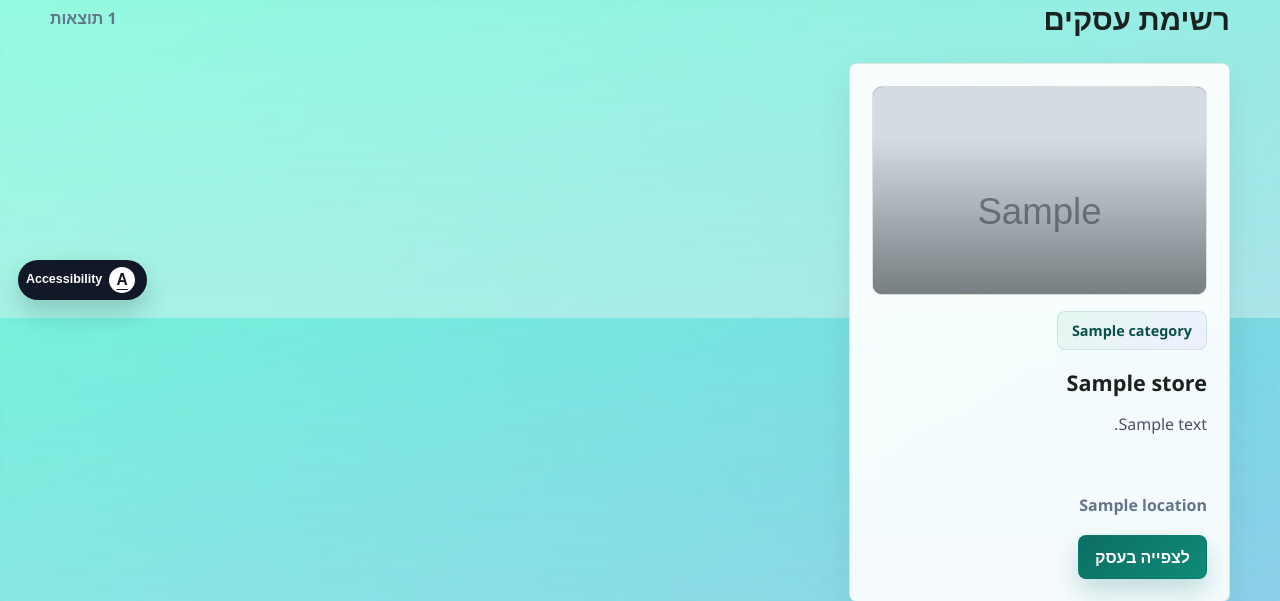
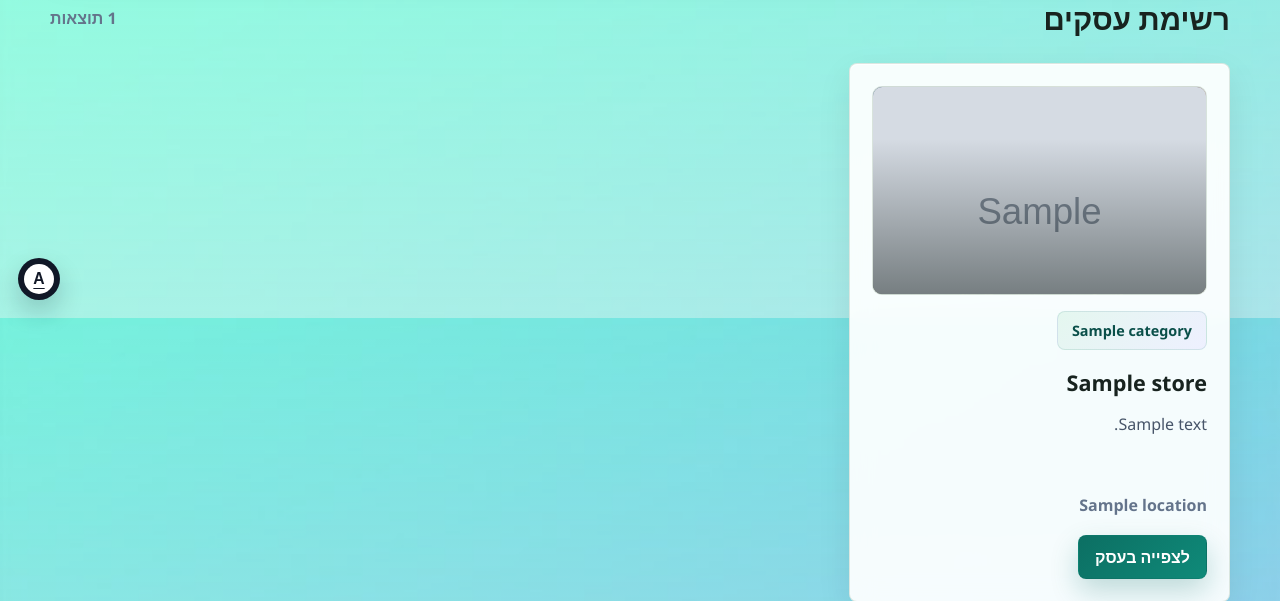
Before and after one commit to hady1012/appointment-app, a Python web app: template templates/pick.html in a window 1280 px wide. Shown: the part 482-1083 px from the top of the page. Run offline with Jinja, Linux system fonts and the light colour scheme; the template is opened without the code that fills it: most values are stand-ins (such as "Sample title", 1, 10 or a date in 2020); grey boxes marked "Sample" are stand-in pictures.

Commit message:
Force fresh UI assets and compact launcher

```diff
--- a/app.py
+++ b/app.py
@@ -35,6 +35,7 @@ OWNER_SESSION_CHECK_INTERVAL = timedelta(minutes=2)
 PERFORMANCE_INDEXES_READY = False
 AVAILABLE_SLOTS_CACHE = {}
 AVAILABLE_SLOTS_CACHE_TTL = 20
+ASSET_VERSION = "20260531-smart-ui-2"
 ALLOWED_IMAGE_EXTENSIONS = {"jpg", "jpeg", "png", "webp"}
 KEEP_IMAGE_PREFIX = "__keep_image_"
 DB_POOL = None
@@ -100,6 +101,11 @@ def get_connection():
 
 def now_local():
     return datetime.now(APP_TIMEZONE).replace(tzinfo=None)
+
+
+@app.context_processor
+def inject_asset_version():
+    return {"asset_version": ASSET_VERSION}
 
 
 EMAIL_PATTERN = re.compile(r"^[A-Z0-9._%+-]+@[A-Z0-9.-]+\.[A-Z]{2,}$", re.IGNORECASE)
--- a/static/js/theme.js
+++ b/static/js/theme.js
@@ -97,7 +97,7 @@
         widget.className = 'accessibility-widget';
         widget.dataset.accessibilityWidget = 'true';
         widget.innerHTML = [
-            '<button type="button" class="accessibility-launcher" data-accessibility-toggle aria-expanded="false" aria-controls="accessibility-panel">',
+            '<button type="button" class="accessibility-launcher" data-accessibility-toggle aria-label="Accessibility menu" title="Accessibility" aria-expanded="false" aria-controls="accessibility-panel">',
             '<span aria-hidden="true">A</span>',
             '<b>Accessibility</b>',
             '</button>',
--- a/static/style.css
+++ b/static/style.css
@@ -2022,24 +2022,37 @@ textarea {
 .accessibility-launcher {
     display: inline-flex;
     align-items: center;
-    gap: 7px;
-    min-height: 38px !important;
-    padding: 6px 11px 6px 7px !important;
-    border-radius: 999px !important;
+    justify-content: center;
+    gap: 0;
+    width: 42px !important;
+    height: 42px !important;
+    min-width: 42px !important;
+    min-height: 42px !important;
+    padding: 0 !important;
+    border-radius: 50% !important;
     border: 1px solid rgba(15, 23, 42, 0.18) !important;
     background: #111827 !important;
     color: #ffffff !important;
     box-shadow: 0 12px 26px rgba(15, 23, 42, 0.2) !important;
-    font-size: 0.78rem !important;
+    font-size: 0.9rem !important;
     font-weight: 800 !important;
     letter-spacing: 0 !important;
+}
+
+.accessibility-launcher b {
+    position: absolute;
+    width: 1px;
+    height: 1px;
+    overflow: hidden;
+    clip: rect(0 0 0 0);
+    white-space: nowrap;
 }
 
 .accessibility-launcher span {
     display: grid;
     place-items: center;
-    width: 26px;
-    height: 26px;
+    width: 30px;
+    height: 30px;
     border-radius: 50%;
     background: #ffffff;
     color: #111827;
--- a/templates/appointments.html
+++ b/templates/appointments.html
@@ -6,7 +6,7 @@
     <title>התורים שלי</title>
 
     <link rel="stylesheet" href="{{ url_for('static', filename='css/bootstrap.min.css') }}">
-    <link rel="stylesheet" href="{{ url_for('static', filename='style.css') }}">
+    <link rel="stylesheet" href="{{ url_for('static', filename='style.css', v=asset_version) }}">
 
     <style>
         body {
@@ -269,7 +269,7 @@
 </div>
 
 <script src="{{ url_for('static', filename='js/bootstrap.min.js') }}"></script>
-<script src="{{ url_for('static', filename='js/theme.js') }}"></script>
+<script src="{{ url_for('static', filename='js/theme.js', v=asset_version) }}"></script>
 
 </body>
 </html>
--- a/templates/error.html
+++ b/templates/error.html
@@ -5,7 +5,7 @@
     <meta name="viewport" content="width=device-width, initial-scale=1.0">
     <title>{{ title }} - Golan Pick</title>
     <link rel="stylesheet" href="{{ url_for('static', filename='css/bootstrap.min.css') }}">
-    <link rel="stylesheet" href="{{ url_for('static', filename='style.css') }}">
+    <link rel="stylesheet" href="{{ url_for('static', filename='style.css', v=asset_version) }}">
 </head>
 <body>
 <nav class="navbar">
@@ -29,6 +29,6 @@
     </section>
 </main>
 
-<script src="{{ url_for('static', filename='js/theme.js') }}"></script>
+<script src="{{ url_for('static', filename='js/theme.js', v=asset_version) }}"></script>
 </body>
 </html>
--- a/templates/forgot_password.html
+++ b/templates/forgot_password.html
@@ -5,7 +5,7 @@
     <meta name="viewport" content="width=device-width, initial-scale=1.0">
     <title>Reset password</title>
     <link rel="stylesheet" href="{{ url_for('static', filename='css/bootstrap.min.css') }}">
-    <link rel="stylesheet" href="{{ url_for('static', filename='style.css') }}">
+    <link rel="stylesheet" href="{{ url_for('static', filename='style.css', v=asset_version) }}">
 </head>
 <body>
 
@@ -47,7 +47,7 @@
 </div>
 
 <script src="{{ url_for('static', filename='js/bootstrap.min.js') }}"></script>
-<script src="{{ url_for('static', filename='js/theme.js') }}"></script>
+<script src="{{ url_for('static', filename='js/theme.js', v=asset_version) }}"></script>
 <script>
 const forgotPasswordForm = document.getElementById('forgotPasswordForm');
 const forgotPasswordSubmitBtn = document.getElementById('forgotPasswordSubmitBtn');
--- a/templates/index.html
+++ b/templates/index.html
@@ -5,7 +5,7 @@
     <meta name="viewport" content="width=device-width, initial-scale=1.0">
     <title>Golan Pick</title>
     <link rel="stylesheet" href="{{ url_for('static', filename='css/bootstrap.min.css') }}">
-    <link rel="stylesheet" href="{{ url_for('static', filename='style.css') }}">
+    <link rel="stylesheet" href="{{ url_for('static', filename='style.css', v=asset_version) }}">
     <style>
         body {
             background: linear-gradient(to bottom, #f8fbff, #f5f7fb);
@@ -356,7 +356,7 @@
 </div>
 
 <script src="{{ url_for('static', filename='js/bootstrap.min.js') }}"></script>
-<script src="{{ url_for('static', filename='js/theme.js') }}"></script>
+<script src="{{ url_for('static', filename='js/theme.js', v=asset_version) }}"></script>
 <script>
 const aiChatForm = document.getElementById('aiChatForm');
 const aiChatInput = document.getElementById('aiChatInput');
--- a/templates/login.html
+++ b/templates/login.html
@@ -5,7 +5,7 @@
     <meta name="viewport" content="width=device-width, initial-scale=1.0">
     <title>התחברות</title>
     <link rel="stylesheet" href="{{ url_for('static', filename='css/bootstrap.min.css') }}">
-    <link rel="stylesheet" href="{{ url_for('static', filename='style.css') }}">
+    <link rel="stylesheet" href="{{ url_for('static', filename='style.css', v=asset_version) }}">
     <style>
         body {
             background: #f8f9fa;
@@ -105,7 +105,7 @@
 </div>
 
 <script src="{{ url_for('static', filename='js/bootstrap.min.js') }}"></script>
-<script src="{{ url_for('static', filename='js/theme.js') }}"></script>
+<script src="{{ url_for('static', filename='js/theme.js', v=asset_version) }}"></script>
 <script>
 const loginForm = document.getElementById('loginForm');
 const loginSubmitBtn = document.getElementById('loginSubmitBtn');
--- a/templates/pick.html
+++ b/templates/pick.html
@@ -5,7 +5,7 @@
     <meta name="viewport" content="width=device-width, initial-scale=1.0">
     <title>כל העסקים</title>
     <link rel="stylesheet" href="{{ url_for('static', filename='css/bootstrap.min.css') }}">
-    <link rel="stylesheet" href="{{ url_for('static', filename='style.css') }}">
+    <link rel="stylesheet" href="{{ url_for('static', filename='style.css', v=asset_version) }}">
 
     <style>
         body {
@@ -587,6 +587,6 @@ document.getElementById('ratingModal').addEventListener('click', function (e) {
 </script>
 
 <script src="{{ url_for('static', filename='js/bootstrap.min.js') }}"></script>
-<script src="{{ url_for('static', filename='js/theme.js') }}"></script>
+<script src="{{ url_for('static', filename='js/theme.js', v=asset_version) }}"></script>
 </body>
 </html>
--- a/templates/reset_password.html
+++ b/templates/reset_password.html
@@ -5,7 +5,7 @@
     <meta name="viewport" content="width=device-width, initial-scale=1.0">
     <title>Choose new password</title>
     <link rel="stylesheet" href="{{ url_for('static', filename='css/bootstrap.min.css') }}">
-    <link rel="stylesheet" href="{{ url_for('static', filename='style.css') }}">
+    <link rel="stylesheet" href="{{ url_for('static', filename='style.css', v=asset_version) }}">
 </head>
 <body>
 
@@ -62,7 +62,7 @@
 </div>
 
 <script src="{{ url_for('static', filename='js/bootstrap.min.js') }}"></script>
-<script src="{{ url_for('static', filename='js/theme.js') }}"></script>
+<script src="{{ url_for('static', filename='js/theme.js', v=asset_version) }}"></script>
 <script>
 const resetPasswordForm = document.getElementById('resetPasswordForm');
 const resetPasswordSubmitBtn = document.getElementById('resetPasswordSubmitBtn');
--- a/templates/signup.html
+++ b/templates/signup.html
@@ -5,7 +5,7 @@
     <meta name="viewport" content="width=device-width, initial-scale=1.0">
     <title>הרשמה</title>
     <link rel="stylesheet" href="{{ url_for('static', filename='css/bootstrap.min.css') }}">
-    <link rel="stylesheet" href="{{ url_for('static', filename='style.css') }}">
+    <link rel="stylesheet" href="{{ url_for('static', filename='style.css', v=asset_version) }}">
     <style>
         body {
             background: #f8f9fa;
@@ -102,7 +102,7 @@
 </div>
 
 <script src="{{ url_for('static', filename='js/bootstrap.min.js') }}"></script>
-<script src="{{ url_for('static', filename='js/theme.js') }}"></script>
+<script src="{{ url_for('static', filename='js/theme.js', v=asset_version) }}"></script>
 <script>
 const signupForm = document.getElementById('signupForm');
 const signupSubmitBtn = document.getElementById('signupSubmitBtn');
--- a/templates/store_details.html
+++ b/templates/store_details.html
@@ -14,7 +14,7 @@
     <link rel="apple-touch-icon" href="{{ store_icon }}">
     <link rel="icon" href="{{ store_icon }}">
     <link rel="stylesheet" href="{{ url_for('static', filename='css/bootstrap.min.css') }}">
-    <link rel="stylesheet" href="{{ url_for('static', filename='style.css') }}">
+    <link rel="stylesheet" href="{{ url_for('static', filename='style.css', v=asset_version) }}">
 
     <style>
         body {
@@ -887,6 +887,6 @@ document.getElementById('ratingModal').addEventListener('click', function (e) {
 </script>
 
 <script src="{{ url_for('static', filename='js/bootstrap.min.js') }}"></script>
-<script src="{{ url_for('static', filename='js/theme.js') }}"></script>
+<script src="{{ url_for('static', filename='js/theme.js', v=asset_version) }}"></script>
 </body>
 </html>
--- a/templates/work.html
+++ b/templates/work.html
@@ -5,7 +5,7 @@
     <meta name="viewport" content="width=device-width, initial-scale=1.0">
     <title>אזור בעל עסק</title>
     <link rel="stylesheet" href="{{ url_for('static', filename='css/bootstrap.min.css') }}">
-    <link rel="stylesheet" href="{{ url_for('static', filename='style.css') }}">
+    <link rel="stylesheet" href="{{ url_for('static', filename='style.css', v=asset_version) }}">
 
     <style>
         body {
@@ -1083,6 +1083,6 @@ document.querySelectorAll('.photo-file-input').forEach(input => {
 </script>
 
 <script src="{{ url_for('static', filename='js/bootstrap.min.js') }}"></script>
-<script src="{{ url_for('static', filename='js/theme.js') }}"></script>
+<script src="{{ url_for('static', filename='js/theme.js', v=asset_version) }}"></script>
 </body>
 </html>
```
